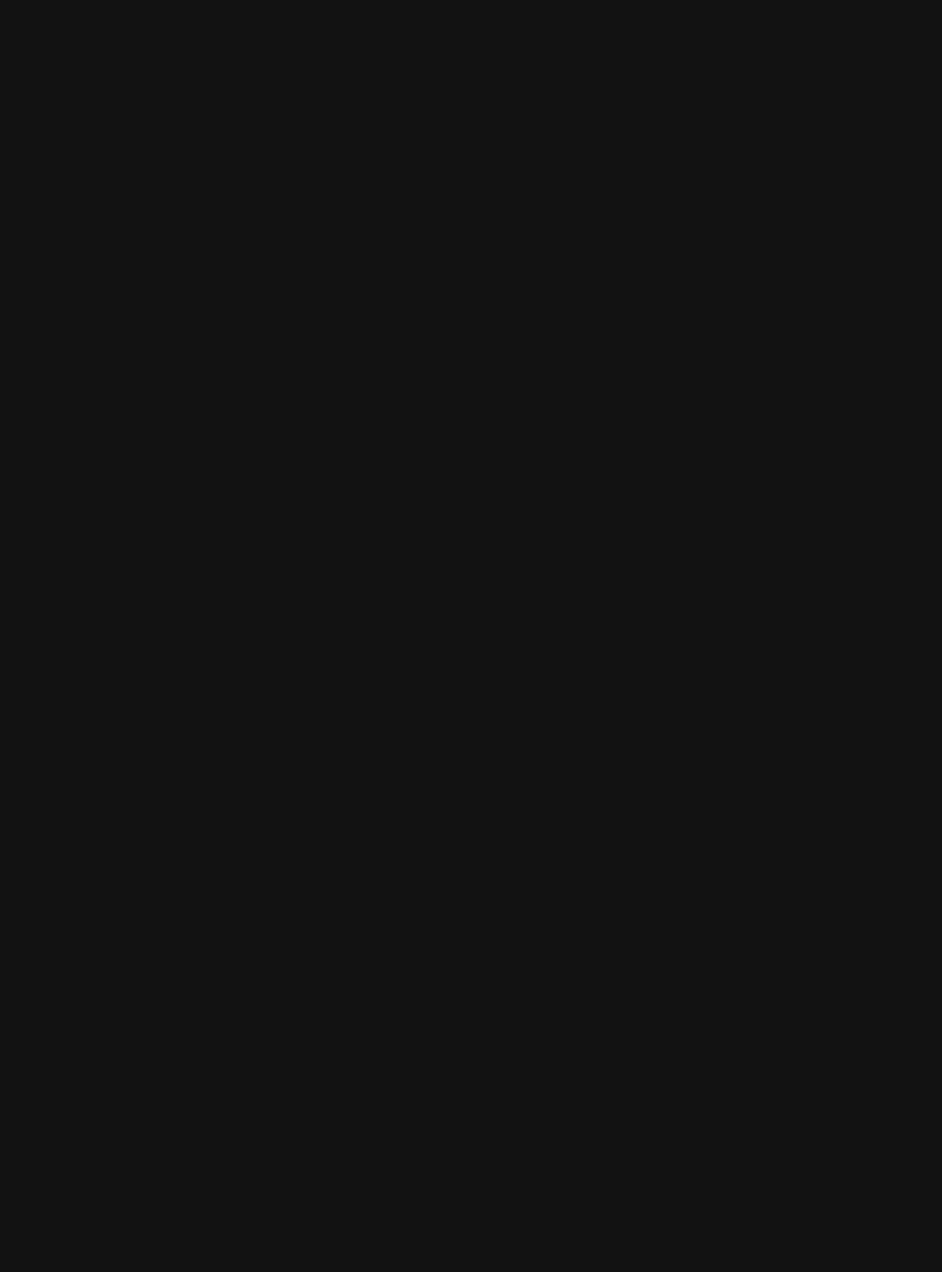
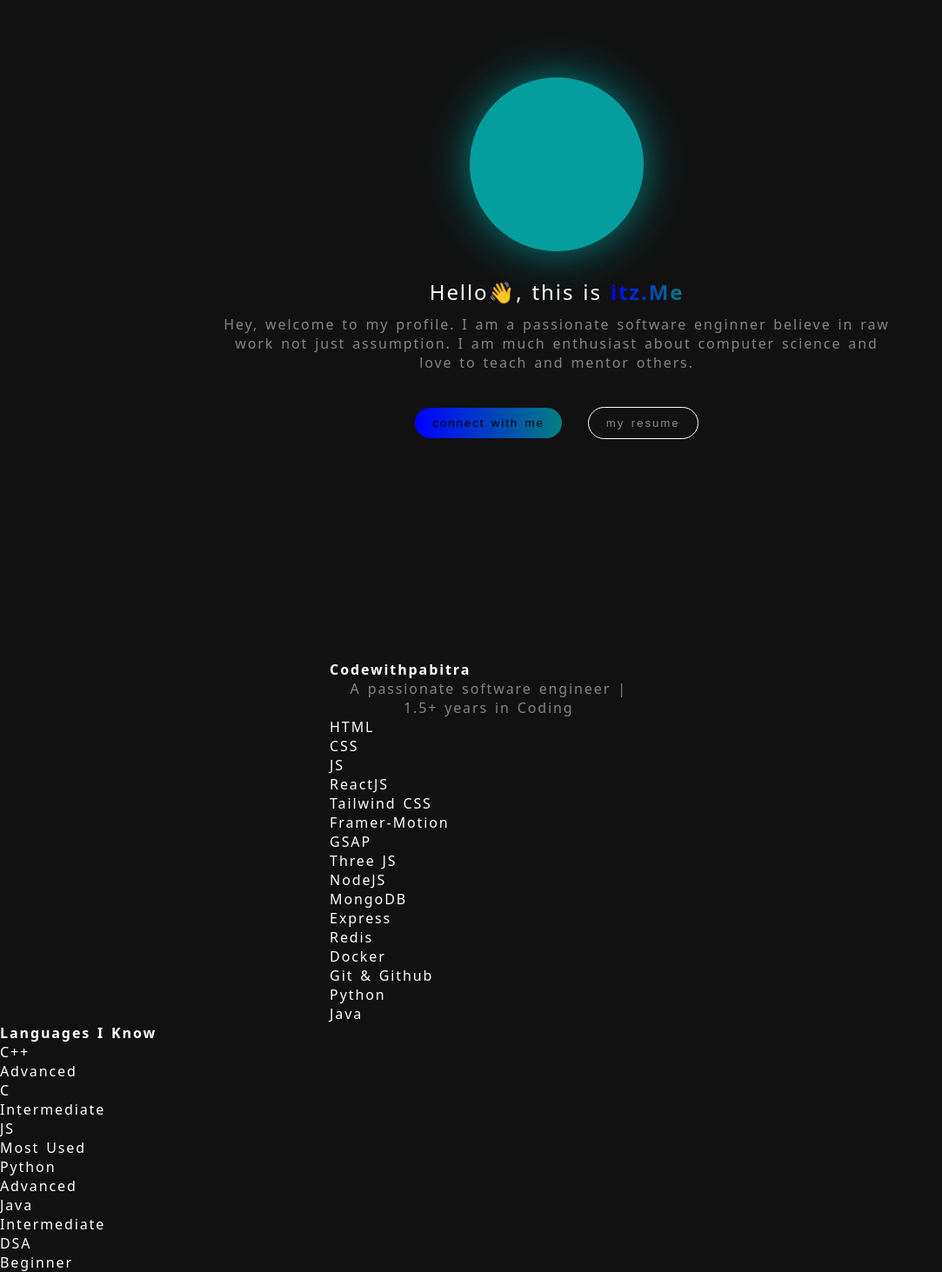
Before and after one commit to Codewithpabitra/Porfolio_Website, a React (Vite) app: page / in a window 1280 px wide. Shown: the part 51-1514 px from the top of the page at 87% size, without its empty margins (0-1083 px from the left). Before the commit the page ends 800 px from the top, so only its background shows below. Built offline with nearby package versions, Linux system fonts and the light colour scheme.

Commit message:
home page added

```diff
--- a/src/App.css
+++ b/src/App.css
@@ -2,6 +2,8 @@
   margin: 0;
   padding: 0;
   box-sizing: border-box;
+  letter-spacing:0.05cm;
+  word-spacing: 0.05cm;
 }
 
 body, html {
@@ -14,5 +16,6 @@
 .app-container {
   background-color: #111;
   color: #fff;
-  font-family:system-ui,'Open Sans', 'Helvetica Neue', sans-serif
+  font-family:system-ui,'Open Sans', 'Helvetica Neue', sans-serif;
+
 }
--- a/src/App.jsx
+++ b/src/App.jsx
@@ -1,11 +1,13 @@
 import React from 'react'
 import './App.css'
 import Home from './sections/Home/Home'
+import About from './sections/About/About'
 
 const App = () => {
   return (
     <div className='app-container'>
       <Home />
+      <About/>
     </div>
   )
 }
--- a/src/sections/About/About.css
+++ b/src/sections/About/About.css
@@ -0,0 +1,6 @@
+.about-page {
+    width: 100%;
+    max-width: 100vh;
+    width: auto;
+    padding: 50px 0;
+}
--- a/src/sections/About/About.jsx
+++ b/src/sections/About/About.jsx
@@ -1,11 +1,69 @@
 import React from 'react'
 
 const About = () => {
+
+  const languages = [
+    {
+      langauge: "C++",
+      efficiency : "Advanced"
+    },
+     {
+      langauge: "C",
+      efficiency : "Intermediate"
+    },
+     {
+      langauge: "JS",
+      efficiency : "Most Used"
+    },
+     {
+      langauge: "Python",
+      efficiency : "Advanced"
+    },
+     {
+      langauge: "Java",
+      efficiency : "Intermediate"
+    },
+    {
+      langauge: "DSA",
+      efficiency: "Beginner"
+    }
+
+  ]
+
+  const techStacks = ["HTML", "CSS", "JS", "ReactJS", "Tailwind CSS", "Framer-Motion", "GSAP", "Three JS", "NodeJS", "MongoDB", "Express", "Redis", "Docker","Git & Github", "Python", "Java"]
+
+
   return (
-    <div>
-        About Me
+    <div className='about-page'>
+      <div className="introduction">
+        <div className="left-part">
+
+        </div>
+        <div className="right-part">
+            <h4>Codewithpabitra</h4>
+            <p>A passionate software engineer | 1.5+ years in Coding</p>
+            <div className="skills-langauges">
+              {techStacks.map((item,index) => (
+                <div key={index}>{item}</div>
+              ))}
+            </div>
+
+        </div>
+      </div>
+
+      <div className="introduction-after">
+        <h4>Languages I Know</h4>
+        <div className="langauges">
+          {languages.map((item, index) => (
+              <div className='individual-item'>
+                <p>{item.langauge}</p>
+                <p>{item.efficiency}</p>
+              </div>
+          ))}
+        </div>
+      </div>
     </div>
   )
 }
 
-export default About
+export default About;
--- a/src/sections/Home/Home.css
+++ b/src/sections/Home/Home.css
@@ -33,10 +33,10 @@
 
 .logo-left h1 {
     font-size: 1.5rem;
-    /* background: linear-gradient(267deg, teal, white, teal);
+    background: linear-gradient(267deg, teal, blue);
     background-clip: text;
     -webkit-background-clip: text;
-    -webkit-text-fill-color: transparent; */
+    -webkit-text-fill-color: transparent;
     color: rgb(8, 209, 209);
     cursor: pointer;
 }
@@ -49,11 +49,98 @@
     color: rgb(209, 204, 204);
     border: 1.5px solid rgb(209, 204, 204);
     cursor: pointer;
-    transition: 0.6s;
+    transition: all 0.6s;
 
 }
 
 .connect-btn:hover {
-    background-color: rgb(5, 158, 158);
+    background:linear-gradient(268deg, teal, blue);
     transform: scale(1.05);
 }
+
+/* hero section  */
+.herosection {
+    height: auto;
+    padding: 50px;
+    margin-top: 30px;
+    display: flex;
+    flex-direction: column;
+    align-items: center;
+    justify-content: center;
+    gap: 30px;
+}
+
+.main-img {
+    height: 200px;
+    width: 200px;
+    background-color: rgb(5, 158, 158);
+    border-radius:100%;
+    box-shadow: 0 0 50px teal;
+}
+
+.introduction {
+    display: flex;
+    flex-direction: column;
+    align-items: center;
+    gap: 10px;
+}
+
+.introduction h2{
+    text-align: center;
+    font-weight: 500;
+}
+
+.introduction h2 span {
+    background: linear-gradient(267deg, teal,blue);
+    background-clip: text;
+    -webkit-background-clip: text;
+    -webkit-text-fill-color: transparent;
+    font-weight: 700;
+}
+
+.introduction p {
+    width: 70%;
+    text-align: center;
+    color: #888383;
+
+}
+
+.explore-btns {
+    display: flex;
+    align-items: center;
+    justify-content: center;
+    padding: 10px;
+    width: 50%;
+    gap: 30px;
+}
+
+.connect-me-gradient {
+    padding: 10px 20px;
+    border-radius: 100px;
+    border: none;
+    background: linear-gradient(268deg, teal,blue);
+    cursor: pointer;
+    transition: all 0.5s;
+}
+
+.connect-me-gradient:hover {
+    transform: scale(1.05);
+}
+
+.resume-btn {
+    padding: 10px 20px;
+    border-radius: 100px;
+    border: none;
+    background: transparent;
+    color: #888383;
+    border: 1px solid #fff;
+    cursor: pointer;
+    transition: 0.5s;
+}
+
+.resume-btn:hover {
+    transform: scale(1.05);
+    background-color: #fff;
+    color: #111;
+
+}
--- a/src/sections/Home/Home.jsx
+++ b/src/sections/Home/Home.jsx
@@ -4,6 +4,8 @@
 const Home = () => {
   return (
     <div className='home-conatiner'>
+
+      {/* navbar  */}
       <nav className='navbar'>
         <div className="logo-left">
             <h1>itz.Me</h1>
@@ -18,6 +20,25 @@
         </div>
         <button className='connect-btn'>Connect With Me</button>
       </nav>
+
+
+      {/* hero section  */}
+      <div className="herosection">
+        <div className="main-img">
+
+        </div>
+        <div className="introduction">
+          <h2>Hello👋, this is <span>itz.Me</span></h2>
+          <p>Hey, welcome to my profile. I am a passionate software enginner believe in raw work not just assumption. I am much enthusiast about computer science and love to teach and mentor others.</p>
+
+        </div>
+        <div className="explore-btns">
+          <button className='connect-me-gradient'>connect with me</button>
+          <button className='resume-btn'>my resume</button>
+        </div>
+      </div>
+
+
     </div>
   )
 }
```
